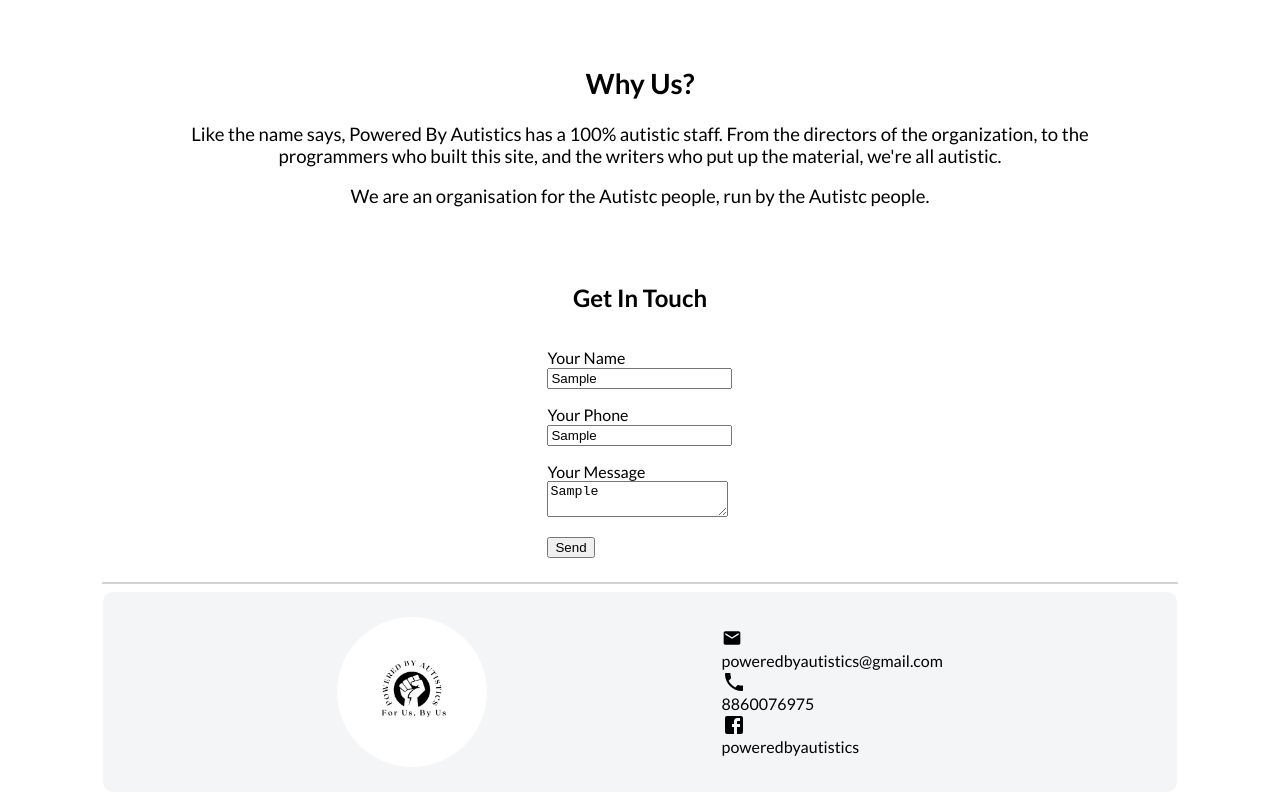
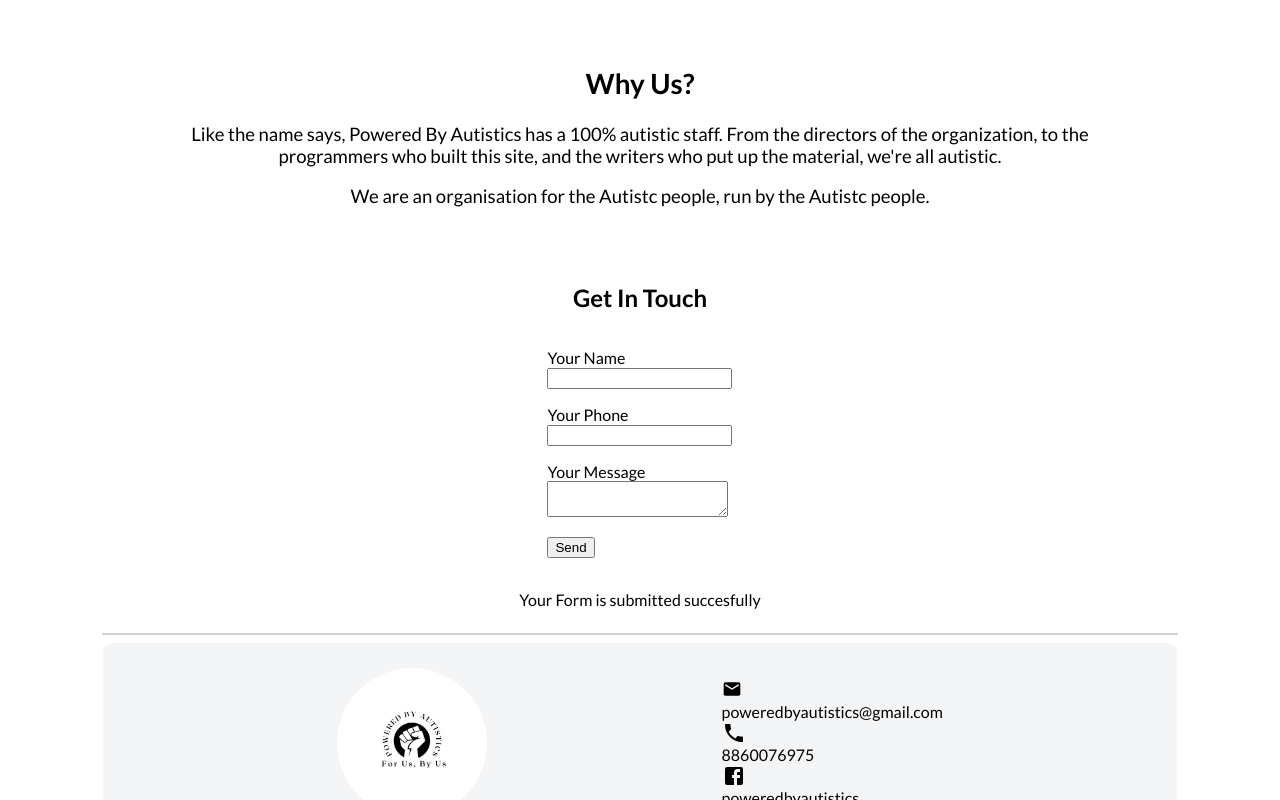
Before and after one commit to vdhyutidhara/poweredbyautistics-app, a React (Create React App) app: page / in a window 1280 px wide. Both pictures are taken after typing "Sample", "Sample", "Sample" into the empty fields and a click on the button "Send". Shown: the part 1884-2684 px from the top of the page. Built offline with nearby package versions, Linux system fonts and the light colour scheme.

Commit message:
Addded state to form and haddling success and failure of form

```diff
--- a/src/Components/Main/Home.jsx
+++ b/src/Components/Main/Home.jsx
@@ -1,27 +1,45 @@
-import React from "react";
+import React, { useState } from "react";
 import styles from "./Home.module.css";
-import btnAnimation from "../Home/glow-on-hover.module.css"
+import btnAnimation from "../Home/glow-on-hover.module.css";
 import Carousel from "../Home/Carousel";
 import { Link } from "react-router-dom";
+// import ContactForm from "./contactFrom";
 
 export default function Home() {
+  let [isSubmit, updateSubmit] = useState("");
+  let [inputName, updateName] = useState("");
+  let [inputNumber, updateNumber] = useState("");
+  let [inputMessage, updateMessage] = useState("");
 
+  function handleonChange(event, resetFuntion) {
+    resetFuntion(event.target.value);
+  }
 
-  const handleSubmit = (event) => {
+  async function handleSubmit(event) {
     event.preventDefault();
 
     const myForm = event.target;
     const formData = new FormData(myForm);
-
-    fetch("/", {
-      method: "POST",
-      headers: { "Content-Type": "application/x-www-form-urlencoded" },
-      body: new URLSearchParams(formData).toString(),
-    })
-      .then(() => console.log("Form successfully submitted"))
-      .catch((error) => alert(error));
-  };
-
+    try {
+      const response = await fetch("/", {
+        method: "POST",
+        headers: { "Content-Type": "application/x-www-form-urlencoded" },
+        body: new URLSearchParams(formData).toString(),
+      });
+      if (!response.ok) {
+        throw new Error("Network response was not ok");
+      }
+      updateSubmit(() => (isSubmit = "success"));
+      updateMessage("");
+      updateNumber("");
+      updateName("");
+    } catch (error) {
+      console.error("Error:", error);
+      updateSubmit(() => {
+        return (isSubmit = "error");
+      });
+    }
+  }
 
   return (
     <div>
@@ -30,10 +48,10 @@ export default function Home() {
 
       {/* Who We Are */}
       <section className={styles.weAreBox}>
-        Powered by Autistics is an Autistic led service organization.
-        All programs are designed and implemented by Autistic Individuals.
-        We use a Neurodiversity affirming, strength-based approach to
-        nurture confident, self-assured Autistic individuals.
+        Powered by Autistics is an Autistic led service organization. All
+        programs are designed and implemented by Autistic Individuals. We use a
+        Neurodiversity affirming, strength-based approach to nurture confident,
+        self-assured Autistic individuals.
         <Link to="/about" className={btnAnimation.glowOnHover}>
           DISCOVER MORE
         </Link>
@@ -42,11 +60,14 @@ export default function Home() {
       {/* What We Do Section */}
       <section className={styles.weDoBox}>
         <p>
-          We listen to the autistic community directly and build the services we wish we had ourselves. Currently this includes:
+          We listen to the autistic community directly and build the services we
+          wish we had ourselves. Currently this includes:
         </p>
         <ol>
           <li>Diagnosis for autistic children, teens and adults.</li>
-          <li>Support and counselling for autistic people across all age groups.</li>
+          <li>
+            Support and counselling for autistic people across all age groups.
+          </li>
           <li>Support groups for Autistic people.</li>
           <li>Talks by autistic people about their lived experiences.</li>
           <li>Counsel and train parents/ family of Autistic individuals. </li>
@@ -94,23 +115,49 @@ export default function Home() {
         <form name="contact" method="POST" onSubmit={handleSubmit}>
           <input type="hidden" name="form-name" value="contact" />
           <p>
-            <label for="name">Your Name</label><br />
-            <input type="text" id="name" name="name" />
+            <label for="name">Your Name</label>
+            <br />
+            <input
+              type="text"
+              id="name"
+              name="name"
+              value={inputName}
+              onChange={(event) => handleonChange(event, updateName)}
+            />
           </p>
           <p>
-            <label for="phone">Your Phone</label><br />
-            <input type="phone" id="phone" name="phone" />
+            <label for="phone">Your Phone</label>
+            <br />
+            <input
+              type="phone"
+              id="phone"
+              name="phone"
+              value={inputNumber}
+              onChange={(event) => handleonChange(event, updateNumber)}
+            />
           </p>
           <p>
-            <label for="message">Your Message </label><br />
-            <textarea name="message" id="message"></textarea>
+            <label for="message">Your Message </label>
+            <br />
+            <textarea
+              name="message"
+              id="message"
+              value={inputMessage}
+              onChange={(event) => handleonChange(event, updateMessage)}
+            ></textarea>
           </p>
           <p>
             <button type="submit">Send</button>
           </p>
         </form>
+        {isSubmit === "success" ? (
+          <p> Your Form is submitted succesfully </p>
+        ) : isSubmit === "error" ? (
+          <p>Network response was not ok, please try again</p>
+        ) : (
+          ""
+        )}
       </section>
-
-    </div >
+    </div>
   );
 }
```
